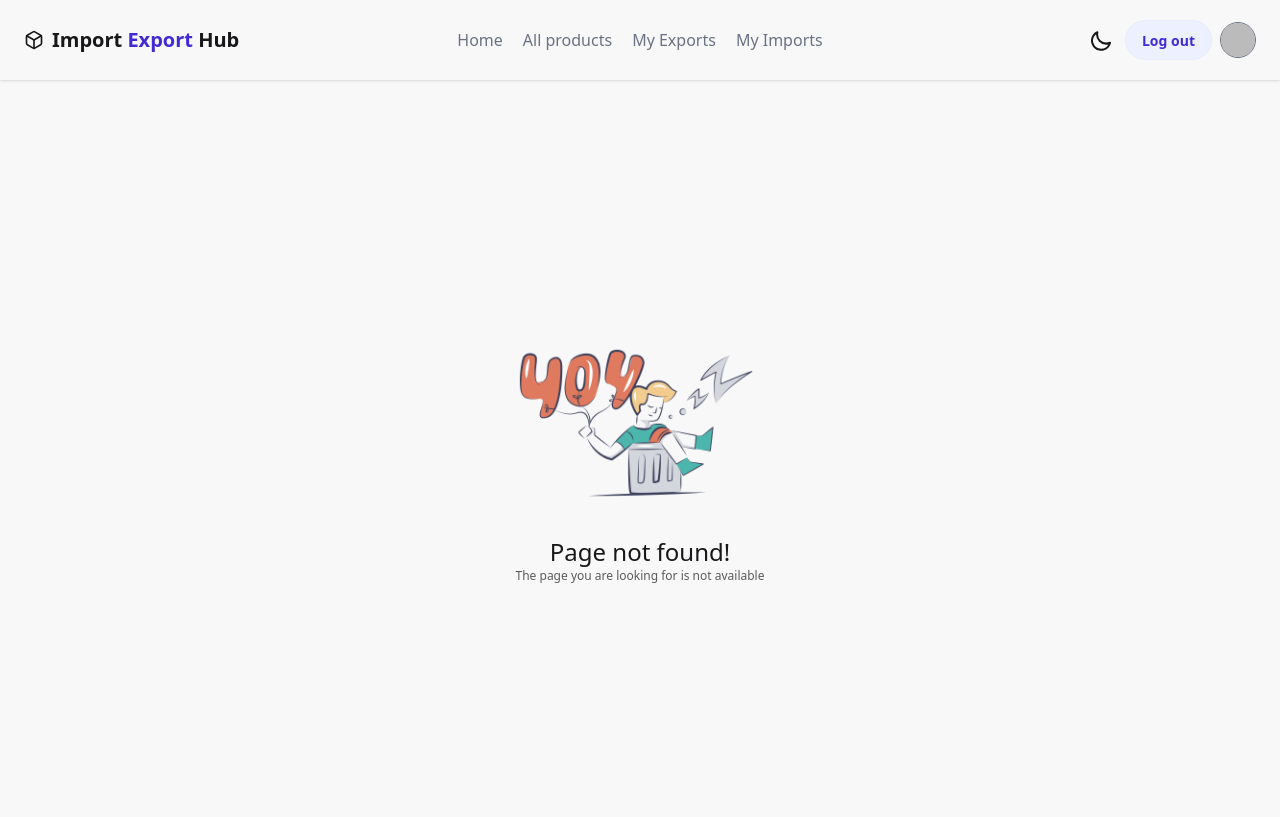
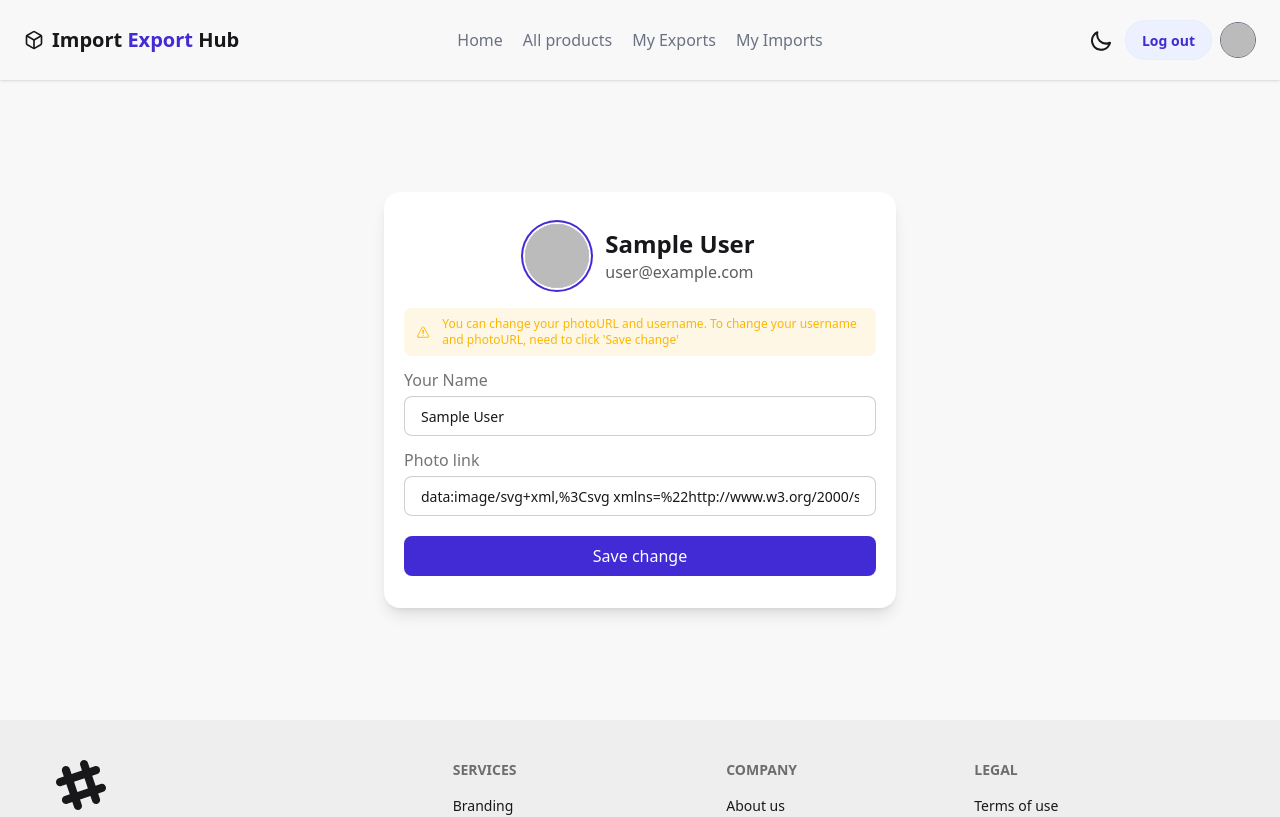
Before and after one commit to nknilandu/import-export-hub-a10, a React (Vite) app: page /profile in a window 1280 px wide. Shown: the top 817 px of the page. Built offline with nearby package versions, Linux system fonts and the light colour scheme; no server answers; sample sign-in values are in the browser's storage.

Commit message:
added profile page and decrement quantity when product import

```diff
--- a/components/ExportProductCard/ExportProductCard.jsx
+++ b/components/ExportProductCard/ExportProductCard.jsx
@@ -7,10 +7,15 @@ import { LuEye } from "react-icons/lu";
 import { LuTrash2 } from "react-icons/lu";
 import { FiEdit } from "react-icons/fi";
 import Swal from "sweetalert2";
+import { useContext } from "react";
+import { AuthContext } from "../../provider/AuthProvider";
 
 const ExportProductCard = ({ item, setProducts, products }) => {
-  const { _id, productName, productImage, price, rating, quantity, dateAdded } = item;
-  const formattedDate = new Date(dateAdded).toLocaleDateString('en-CA');
+  const { _id, productName, productImage, price, rating, quantity, dateAdded } =
+    item;
+  const formattedDate = new Date(dateAdded).toLocaleDateString("en-CA");
+
+  const { user } = useContext(AuthContext);
 
   const hanldeDelete = (id) => {
     Swal.fire({
@@ -28,6 +33,11 @@ const ExportProductCard = ({ item, setProducts, products }) => {
         // console.log(id)
         fetch(`http://localhost:3031/my-products/${id}`, {
           method: "DELETE",
+          headers: {
+            "Content-Type": "application/json",
+            authorization: `Bearer ${user.accessToken}`,
+            email: user.email,
+          },
         })
           .then((res) => res.json())
           .then((data) => {
--- a/components/Navbar/Navbar.jsx
+++ b/components/Navbar/Navbar.jsx
@@ -1,7 +1,7 @@
 import { NavLink, Link } from "react-router";
 import { RiMenu2Fill } from "react-icons/ri";
 import { FiBox } from "react-icons/fi";
-import { useContext, useEffect, useState } from "react";
+import { useContext, useEffect } from "react";
 import { AuthContext } from "../../provider/AuthProvider";
 import Swal from "sweetalert2";
 
@@ -176,12 +176,14 @@ export default function Navbar() {
                 >
                   Log out
                 </button>
-                <img
+                <NavLink to='/profile'>
+                  <img
                   src={user.photoURL}
                   alt="profile"
                   title={user?.displayName}
                   className="h-9 w-9 bg-black/10 rounded-full object-cover border border-gray-500"
                 />
+                </NavLink>
               </div>
             ) : (
               <NavLink to="/auth/login">
--- a/package.json
+++ b/package.json
@@ -12,6 +12,7 @@
   "dependencies": {
     "@tailwindcss/vite": "^4.1.17",
     "firebase": "^12.5.0",
+    "papaparse": "^5.5.3",
     "react": "^19.1.1",
     "react-dom": "^19.1.1",
     "react-hot-toast": "^2.6.0",
--- a/pages/AddExport/AddExport.jsx
+++ b/pages/AddExport/AddExport.jsx
@@ -44,6 +44,7 @@ const AddExport = () => {
       method: "POST",
       headers: {
         "content-type": "application/json",
+         authorization: `Bearer ${user.accessToken}`,
       },
       body: JSON.stringify(newProduct),
     })
--- a/pages/MyExports/MyExports.jsx
+++ b/pages/MyExports/MyExports.jsx
@@ -5,6 +5,9 @@ import { useContext, useEffect, useState } from "react";
 import { AuthContext } from "../../provider/AuthProvider";
 import NoDataFound from "../../components/NoDataFound/NoDataFound";
 import LoadingComponent from "../Loading/LoadingComponent";
+import { MdOutlineFileDownload } from "react-icons/md";
+import toast from "react-hot-toast";
+import { unparse } from "papaparse";
 
 const MyExports = () => {
   const { user } = useContext(AuthContext);
@@ -12,7 +15,11 @@ const MyExports = () => {
   const [loading, setLoading] = useState(true);
 
   useEffect(() => {
-    fetch(`http://localhost:3031/my-products?email=${user.email}`)
+    fetch(`http://localhost:3031/my-products?email=${user.email}`, {
+      headers: {
+        authorization: `Bearer ${user.accessToken}`
+      }
+    })
       .then((res) => res.json())
       .then((data) => {
         setProducts(data);
@@ -21,6 +28,22 @@ const MyExports = () => {
   }, [user]);
 
   // console.log(products)
+
+  const handleDownloadCsv = () => {
+    if (products.length > 0) {
+      const csv = unparse(products);
+      const blob = new Blob([csv], { type: "text/csv;charset=utf-8;" });
+      const link = document.createElement("a");
+      link.href = URL.createObjectURL(blob);
+      link.download = "my_exports.csv";
+      link.click();
+    } else {
+      // make a toast
+      toast("Product list are empty or couldn't load", {
+        icon: "⚠️ ",
+      });
+    }
+  };
 
   return (
     <div className="max-w-7xl mx-auto px-4 py-5">
@@ -34,11 +57,20 @@ const MyExports = () => {
           </p>
         </div>
         {/* add emports */}
-        <NavLink to="/add-export">
-          <button className="btn btn-primary rounded-md">
-            <IoMdAdd size={18} /> Add Export/Product
+        <div className="flex gap-2 flex-col md:flex-row w-full sm:w-fit">
+          <button
+            onClick={handleDownloadCsv}
+            className="btn btn-soft btn-secondary rounded-md "
+          >
+            <MdOutlineFileDownload size={18} /> Download CSV
           </button>
-        </NavLink>
+          {/* add emports */}
+          <NavLink to="/add-export">
+            <button className="btn btn-secondary rounded-md w-full  sm:w-fit">
+              <IoMdAdd size={18} /> Add Export/Product
+            </button>
+          </NavLink>
+        </div>
 
         {/* ================== */}
       </div>
--- a/pages/MyImports/MyImports.jsx
+++ b/pages/MyImports/MyImports.jsx
@@ -10,8 +10,14 @@ const MyImports = () => {
   const [products, setProducts] = useState([]);
   const [loading, setLoading] = useState(true);
 
+
+  // console.log(user.accessToken)
   useEffect(() => {
-    fetch(`http://localhost:3031/import-product?email=${user.email}`)
+    fetch(`http://localhost:3031/import-product?email=${user.email}`, {
+      headers: {
+        authorization: `Bearer ${user.accessToken}`
+      }
+    })
       .then((res) => res.json())
       .then((data) => {
         setProducts(data);
@@ -19,7 +25,7 @@ const MyImports = () => {
       });
   }, [user]);
 
-  console.log(products);
+  // console.log(products);
 
   return (
     <div className="max-w-7xl mx-auto px-4 py-5">
@@ -52,7 +58,7 @@ const MyImports = () => {
                 <th>Total Value</th>
                 <th>Import Date</th>
                 <th>Rating</th>
-                <th></th> {/* Details button column */}
+
               </tr>
             </thead>
 
--- a/pages/ProductDetails/ProductDetails.jsx
+++ b/pages/ProductDetails/ProductDetails.jsx
@@ -1,5 +1,5 @@
 import { useContext, useEffect, useState } from "react";
-import { useParams } from "react-router";
+import { NavLink, useParams } from "react-router";
 import LoadingPage from "../Loading/LoadingPage";
 import { FaRegStar } from "react-icons/fa6";
 import { FaStar } from "react-icons/fa6";
@@ -10,23 +10,29 @@ import { FiTruck } from "react-icons/fi";
 import { HiOutlineShoppingCart } from "react-icons/hi";
 import { AuthContext } from "../../provider/AuthProvider";
 import Swal from "sweetalert2";
+import { FiEdit } from "react-icons/fi";
 
 const ProductDetails = () => {
   const { id } = useParams();
   const [product, setProduct] = useState(null);
   const [loading, setLoading] = useState(true);
   const [takeQuantity, setTakeQuantity] = useState(1);
-  const [disableButton, setDisableButton] = useState(true);
   const { user } = useContext(AuthContext);
+  const [availableQuantity, setAvailableQuantity] = useState(0);
 
   useEffect(() => {
-    fetch(`http://localhost:3031/product-details/${id}`)
+    fetch(`http://localhost:3031/product-details/${id}`, {
+      headers: {
+        authorization: `Bearer ${user.accessToken}`,
+      },
+    })
       .then((res) => res.json())
       .then((data) => {
         setProduct(data);
+        setAvailableQuantity(data.quantity);
         setLoading(false);
       });
-  }, [id]);
+  }, [user, id]);
 
   const {
     _id,
@@ -35,23 +41,12 @@ const ProductDetails = () => {
     price,
     originCountry,
     rating,
-    quantity,
     description,
+    userEmail,
   } = product || {};
 
   const handleQuantityChange = (e) => {
-    const quantityField = Number(e.target.value);
-    if (quantityField) {
-      setTakeQuantity(quantityField);
-      if (quantityField > 0 && quantityField <= quantity) {
-        setDisableButton(true);
-      } else {
-        setDisableButton(false);
-      }
-    } else {
-      setTakeQuantity(0);
-      setDisableButton(false);
-    }
+     setTakeQuantity(Number(e.target.value));
   };
 
   // handle modal submit
@@ -76,6 +71,8 @@ const ProductDetails = () => {
       method: "POST",
       headers: {
         "content-type": "application/json",
+        authorization: `Bearer ${user.accessToken}`,
+        email: user.email,
       },
       body: JSON.stringify(newImportProduct),
     })
@@ -83,7 +80,12 @@ const ProductDetails = () => {
       .then((data) => {
         // console.log(data)
         document.getElementById("import_product_modal").close();
-        if (data.insertedId) {
+        e.target.reset();
+        if (data.result.insertedId) {
+          //success
+          setAvailableQuantity(availableQuantity - takeQuantity);
+
+          //dialog
           Swal.fire({
             theme: "auto",
             title: "Successfully Product Imported!",
@@ -172,7 +174,7 @@ const ProductDetails = () => {
                     <FiBox className="text-secondary" size={18} />
                     <div>
                       <h4 className="text-sm">Available Quantity</h4>
-                      <p className="font-semibold">{quantity} units</p>
+                      <p className="font-semibold">{availableQuantity} units</p>
                     </div>
                   </div>
                   {/* item 4 */}
@@ -219,6 +221,14 @@ const ProductDetails = () => {
               </div>
             </div>
             {/* ========== */}
+
+            {user.email === userEmail ? (
+              <NavLink to={`/update-product/${_id}`}>
+                <button className="btn btn-soft btn-primary w-full rounded-lg mt-5">
+                  <FiEdit size={18} /> Edit Product
+                </button>
+              </NavLink>
+            ) : (
               <button
                 onClick={() =>
                   document.getElementById("import_product_modal").showModal()
@@ -227,6 +237,8 @@ const ProductDetails = () => {
               >
                 <HiOutlineShoppingCart size={18} /> Import Now
               </button>
+            )}
+
             {/* ========== */}
           </div>
         </div>
@@ -263,7 +275,7 @@ const ProductDetails = () => {
               </h3>
               <p className="text-sm text-gray-500">$ {price} per unit</p>
               <p className="text-sm text-gray-500">
-                {quantity} units available
+                {availableQuantity} units available
               </p>
             </div>
           </div>
@@ -278,7 +290,7 @@ const ProductDetails = () => {
               <input
                 type="number"
                 min="1"
-                max={quantity}
+                max={availableQuantity}
                 defaultValue={takeQuantity}
                 required
                 onChange={handleQuantityChange}
@@ -286,7 +298,7 @@ const ProductDetails = () => {
                 className="input text-sm w-full py-2 px-4 rounded-lg focus:outline-none focus:ring-2 focus:ring-secondary focus:border-transparent"
               />
               <p className="text-sm text-gray-500 mt-1">
-                Available: {quantity} units
+                Available: {availableQuantity} units
               </p>
             </div>
 
@@ -323,7 +335,7 @@ const ProductDetails = () => {
               </button>
               <button
                 className="btn btn-secondary flex-1 rounded-lg"
-                disabled={!disableButton}
+                disabled={availableQuantity === 0 || takeQuantity>availableQuantity || takeQuantity<1 }
               >
                 Import Now
               </button>
--- /dev/null
+++ b/pages/Profile/Profile.jsx
@@ -0,0 +1,103 @@
+import React, { use } from "react";
+import { AuthContext } from "../../provider/AuthProvider";
+import { IoWarningOutline } from "react-icons/io5";
+
+import Swal from "sweetalert2";
+
+export default function Profile() {
+  const { user, setUser, updateUser } = use(AuthContext);
+
+  const handleSubmit = (e) => {
+    e.preventDefault();
+    const name = e.target.name.value;
+    const avater = e.target.avater.value;
+
+    updateUser({
+      displayName: name,
+      photoURL: avater,
+    })
+      .then(() => {
+        setUser({ ...user, displayName: name, photoURL: avater });
+        // success
+        Swal.fire({
+          theme: "auto",
+          title: "Successfully Profile Updated!",
+          icon: "success",
+          draggable: false,
+        });
+      })
+      .catch((error) => {
+        // error
+        Swal.fire({
+          theme: "auto",
+          icon: "error",
+          title: "Oops...",
+          text: "Something went wrong!",
+          error,
+        });
+      });
+  };
+
+  return (
+    <div
+      data-aos="fade-up"
+      data-aos-delay="100"
+      className="h-[80vh] flex items-center justify-center overflow-hidden"
+    >
+      <title>User Profile</title>
+      <div className=" bg-base-100 rounded-2xl shadow-lg max-w-lg py-8 px-5 mx-4">
+        <div className="flex items-center justify-center gap-4">
+          <div className="avatar">
+            <div className="ring-primary ring-offset-base-100 w-16 rounded-full ring-2 ring-offset-2">
+              <img src={user?.photoURL} alt="icon" />
+            </div>
+          </div>
+          {/* ==================================== */}
+          <div>
+            <h1 className="text-2xl font-semibold text-base-content">{user?.displayName}</h1>
+            <p className="text-base-content/70">{user?.email}</p>
+          </div>
+        </div>
+
+        <div className="w-full flex justify-center items-center mt-5">
+          <form onSubmit={handleSubmit}>
+            <div className="text-warning bg-warning/10 px-3 mb-3 rounded-lg flex gap-3 justify-center items-center">
+            <IoWarningOutline size={22}/>
+                <p className="py-2 text-xs">
+              You can change your photoURL and username. To change your username
+              and photoURL, need to click 'Save change'
+            </p>
+            </div>
+
+            <div>
+              <label className="block label mb-1">Your Name</label>
+              <input
+                type="text"
+                name="name"
+                placeholder="enter your name here"
+                defaultValue={user.displayName}
+                required
+                className="input text-sm w-full py-2 px-4 rounded-lg focus:outline-none focus:ring-2 focus:ring-secondary focus:border-transparent"
+              />
+            </div>
+            <div className="mt-3">
+              <label className="block label mb-1">Photo link</label>
+              <input
+                type="text"
+                name="avater"
+                placeholder="photo link (url)"
+                defaultValue={user.photoURL}
+                required
+                className="input text-sm w-full py-2 px-4 rounded-lg focus:outline-none focus:ring-2 focus:ring-secondary focus:border-transparent"
+              />
+            </div>
+
+            <button className="w-full p-2 mt-5 bg-primary hover:bg-primary/50 text-white font-md rounded-lg transition-colors">
+              Save change
+            </button>
+          </form>
+        </div>
+      </div>
+    </div>
+  );
+}
--- a/pages/UpdateExport/UpdateExport.jsx
+++ b/pages/UpdateExport/UpdateExport.jsx
@@ -1,23 +1,29 @@
-import React, { useEffect, useState } from "react";
+import React, { useContext, useEffect, useState } from "react";
 import { NavLink, useParams } from "react-router";
 import { MdFileDownloadDone } from "react-icons/md";
 import { RxCross2 } from "react-icons/rx";
 import Swal from "sweetalert2";
 import LoadingPage from "../Loading/LoadingPage";
+import { AuthContext } from "../../provider/AuthProvider";
 
 const UpdateExport = () => {
   const { id } = useParams();
   const [product, setProduct] = useState(null);
   const [loading, setLoading] = useState(true);
+  const { user } = useContext(AuthContext);
 
   useEffect(() => {
-    fetch(`http://localhost:3031/product-details/${id}`)
+    fetch(`http://localhost:3031/product-details/${id}`, {
+      headers: {
+        authorization: `Bearer ${user.accessToken}`,
+      },
+    })
       .then((res) => res.json())
       .then((data) => {
         setProduct(data);
         setLoading(false);
       });
-  }, [id]);
+  }, [id, user]);
 
   const {
     _id,
@@ -56,6 +62,8 @@ const UpdateExport = () => {
       method: "PATCH",
       headers: {
         "content-type": "application/json",
+        authorization: `Bearer ${user.accessToken}`,
+        email: user.email,
       },
       body: JSON.stringify(updateProduct),
     })
@@ -83,7 +91,7 @@ const UpdateExport = () => {
   };
 
   if (loading) {
-    return <LoadingPage></LoadingPage>
+    return <LoadingPage></LoadingPage>;
   }
 
   return (
--- a/src/main.jsx
+++ b/src/main.jsx
@@ -19,6 +19,7 @@ import PrivateRoute from "../provider/PrivateRoute";
 import AppNotFound from "../pages/ErrorPages/AppNotFound";
 import ProductDetails from "../pages/ProductDetails/ProductDetails";
 import UpdateExport from "../pages/UpdateExport/UpdateExport";
+import Profile from "../pages/Profile/Profile";
 
 const router = createBrowserRouter([
   {
@@ -92,6 +93,14 @@ const router = createBrowserRouter([
         ),
       },
       {
+        path: "/profile",
+        element: (
+          <PrivateRoute>
+            <Profile></Profile>
+          </PrivateRoute>
+        ),
+      },
+      {
         path: "*",
         Component: PageNotFound,
       },
```
Also changed, not shown: 1 other file (tests, documents, lock files or other folders). Lines whose indentation alone changed are shown as unchanged.
